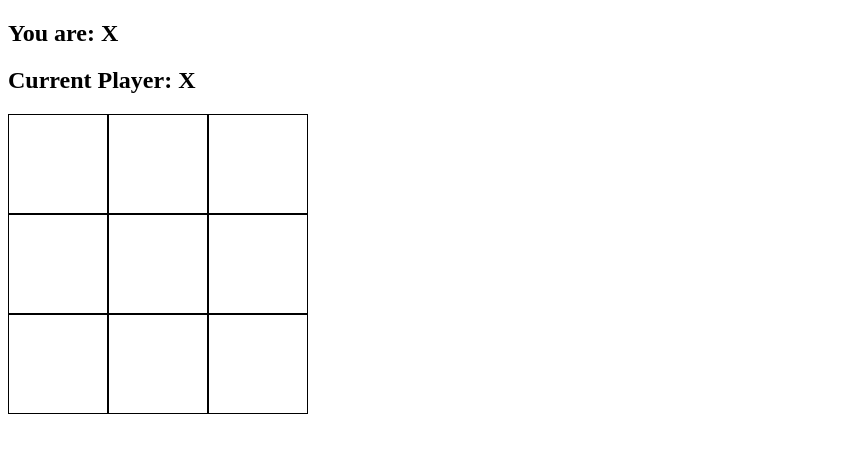
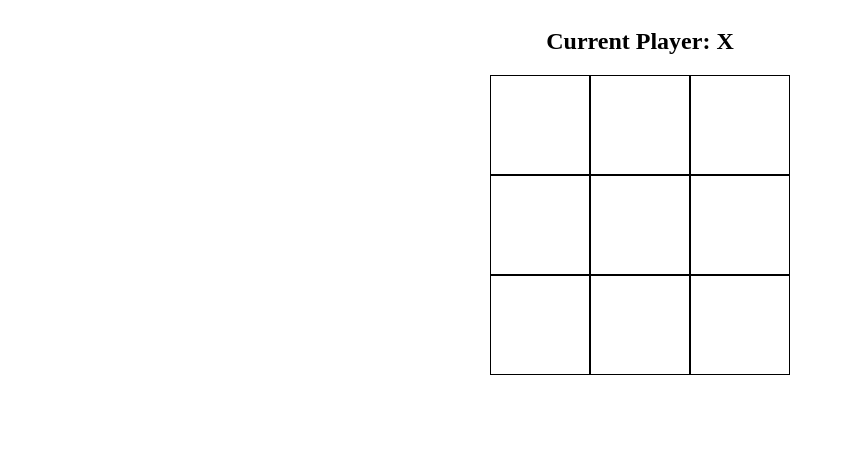
Before and after one commit to sanqro/games, a SvelteKit app in the folder games/: page /game in a window 1280 px wide. Shown: the top 452 px of the page, without its empty margins (0-845 px from the left). Built offline with nearby package versions, Linux system fonts and the light colour scheme.

Commit message:
Fixed error in offline play

```diff
--- a/games/src/routes/game/+page.svelte
+++ b/games/src/routes/game/+page.svelte
@@ -48,8 +48,6 @@
 		]
 	};
 
-	gameState.gameGrid.sort((a: gameTyle, b: gameTyle) => a.tileIndex - b.tileIndex);
-
 	const checkForWinner = () => {
 		const possibleWins = [
 			[0, 1, 2], // top row
@@ -88,7 +86,7 @@
 	};
 
 	const buttonClick = (buttonIndex: number) => {
-		if (gameState.currentPlayer === player || true) {
+		if (gameState.gameGrid[buttonIndex].tileState === '') {
 			gameState.gameGrid[buttonIndex].tileState = gameState.currentPlayer;
 			if (gameState.currentPlayer === 'X') {
 				gameState.currentPlayer = 'O';
@@ -105,7 +103,6 @@
 </script>
 
 <div class="container">
-	<h2>You are: {player}</h2>
 	<h2>Current Player: {gameState.currentPlayer}</h2>
 	<div class="gameContainer">
 		<!-- First row -->
@@ -118,7 +115,7 @@
 </div>
 
 <style>
-	.constainer {
+	.container {
 		display: flex;
 		flex-direction: column;
 		align-items: center;
```
